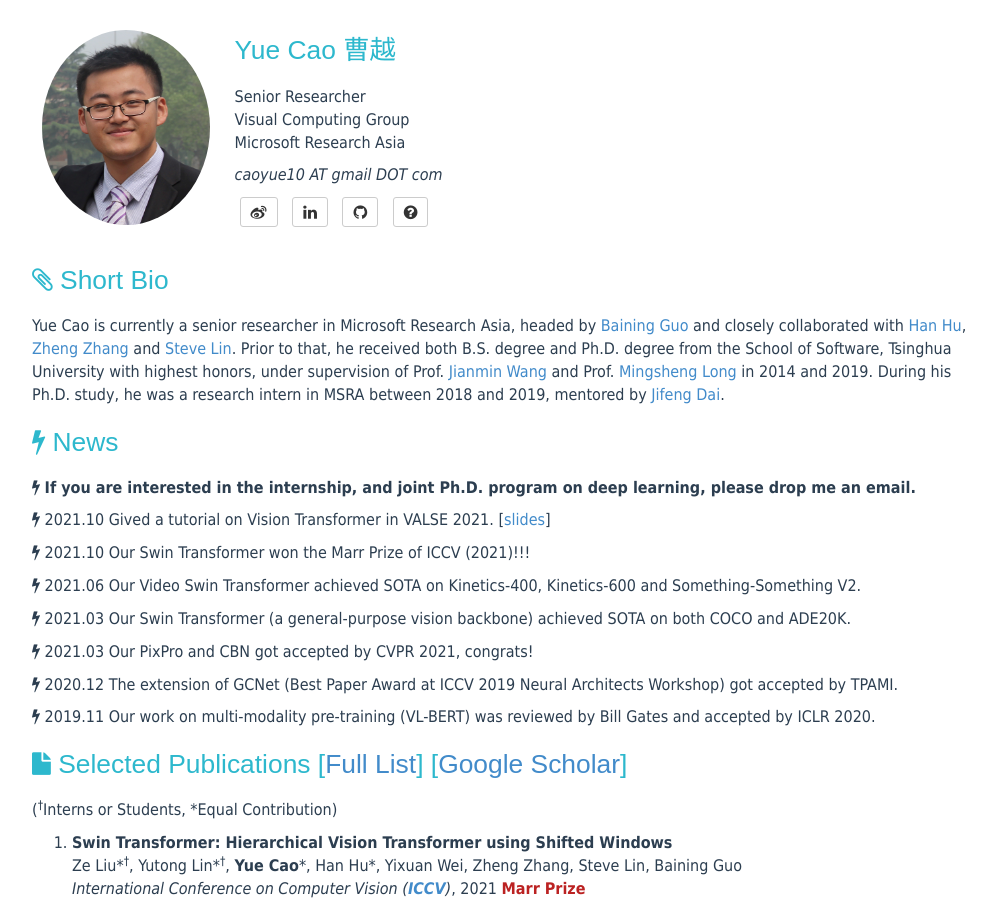
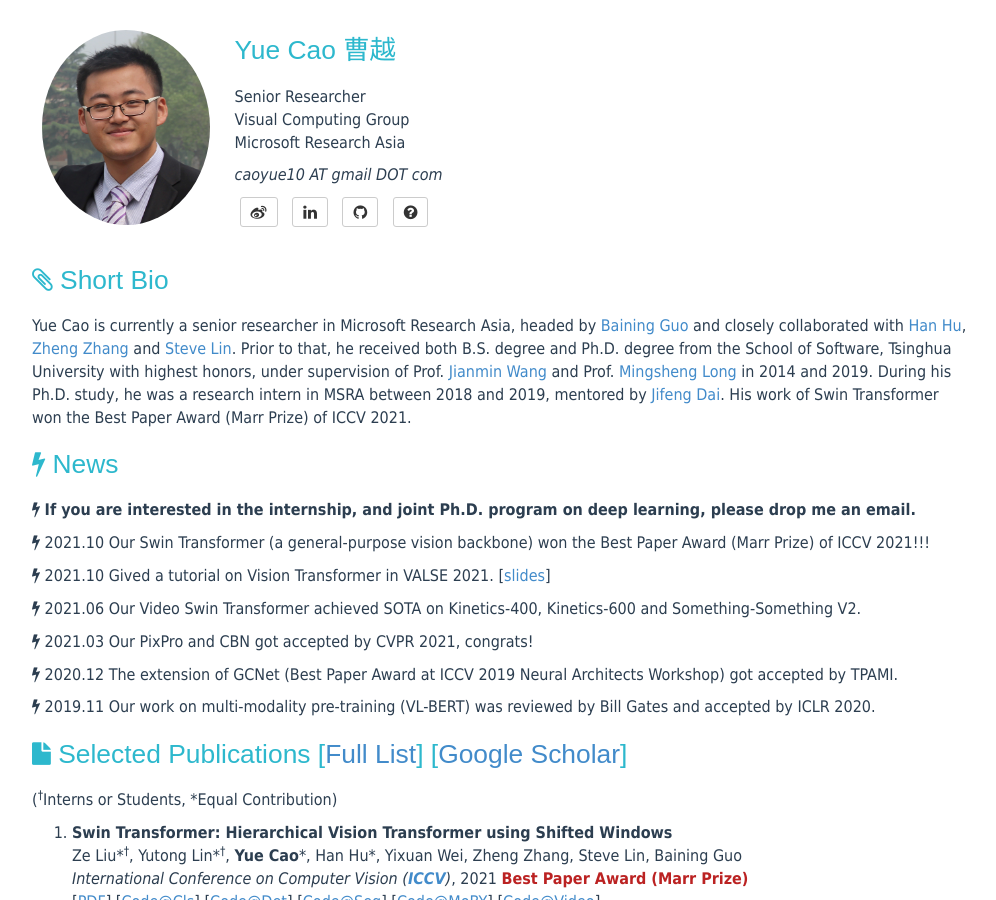
Before and after one commit to caoyue10/caoyue10.github.io, a Jekyll site: the page built from index.html, in a window 1280 px wide and 900 px high. Shown: the whole window, without its empty margins (138-1134 px from the left). Built offline with Jekyll 4.4.1, drawn with Linux system fonts in a browser that asks for light colours; the list of posts is cut into pages by our own code.

Commit message:
Update index.html

```diff
--- a/index.html
+++ b/index.html
@@ -8,7 +8,7 @@
         <h1 margin="0px"><i class="fa fa-paperclip"></i> Short Bio</h1>
     </header>
     <p>
-    Yue Cao is currently a senior researcher in Microsoft Research Asia, headed by <a href="https://www.microsoft.com/en-us/research/people/bainguo/">Baining Guo</a> and closely collaborated with <a href="https://ancientmooner.github.io/">Han Hu</a>, <a href="https://stupidzz.github.io/">Zheng Zhang</a> and <a href="https://www.microsoft.com/en-us/research/people/stevelin/">Steve Lin</a>. Prior to that, he received both B.S. degree and Ph.D. degree from the School of Software, Tsinghua University with highest honors, under supervision of Prof. <a href="http://www.thss.tsinghua.edu.cn/publish/soft/3641/2010/20101214090035662150715/20101214090035662150715_.html">Jianmin Wang</a> and Prof. <a href="http://ise.thss.tsinghua.edu.cn/~mlong/"> Mingsheng Long</a> in 2014 and 2019. During his Ph.D. study, he was a research intern in MSRA between 2018 and 2019, mentored by <a href="https://jifengdai.org/">Jifeng Dai</a>.
+    Yue Cao is currently a senior researcher in Microsoft Research Asia, headed by <a href="https://www.microsoft.com/en-us/research/people/bainguo/">Baining Guo</a> and closely collaborated with <a href="https://ancientmooner.github.io/">Han Hu</a>, <a href="https://stupidzz.github.io/">Zheng Zhang</a> and <a href="https://www.microsoft.com/en-us/research/people/stevelin/">Steve Lin</a>. Prior to that, he received both B.S. degree and Ph.D. degree from the School of Software, Tsinghua University with highest honors, under supervision of Prof. <a href="http://www.thss.tsinghua.edu.cn/publish/soft/3641/2010/20101214090035662150715/20101214090035662150715_.html">Jianmin Wang</a> and Prof. <a href="http://ise.thss.tsinghua.edu.cn/~mlong/"> Mingsheng Long</a> in 2014 and 2019. During his Ph.D. study, he was a research intern in MSRA between 2018 and 2019, mentored by <a href="https://jifengdai.org/">Jifeng Dai</a>. His work of Swin Transformer won the Best Paper Award (Marr Prize) of ICCV 2021.
     </p>
 </div>
 
@@ -23,19 +23,15 @@
     </p>
     <p>
     <i class="fa fa-bolt"></i>
+    2021.10 Our Swin Transformer (a general-purpose vision backbone) won the Best Paper Award (Marr Prize) of ICCV 2021!!!
+    </p>
+    <p>
+    <i class="fa fa-bolt"></i>
     2021.10 Gived a tutorial on Vision Transformer in VALSE 2021. [<a href="doc/valse-2021-transformer.pdf">slides</a>]
     </p>
     <p>
     <i class="fa fa-bolt"></i>
-    2021.10 Our Swin Transformer won the Marr Prize of ICCV (2021)!!!
-    </p>
-    <p>
-    <i class="fa fa-bolt"></i>
     2021.06 Our Video Swin Transformer achieved SOTA on Kinetics-400, Kinetics-600 and Something-Something V2.
-    </p>
-    <p>
-    <i class="fa fa-bolt"></i>
-    2021.03 Our Swin Transformer (a general-purpose vision backbone) achieved SOTA on both COCO and ADE20K.
     </p>
     <p>
     <i class="fa fa-bolt"></i>
@@ -59,7 +55,7 @@
       <li>
 	<p><strong>Swin Transformer: Hierarchical Vision Transformer using Shifted Windows</strong><br>
             Ze Liu*<sup><span>&#8224;</span></sup>, Yutong Lin*<sup><span>&#8224;</span></sup>, <strong>Yue Cao</strong>*, Han Hu*, Yixuan Wei, Zheng Zhang, Steve Lin, Baining Guo<br>
-	    <em>International Conference on Computer Vision (<a href="http://iccv2021.thecvf.com/home"><strong>ICCV</strong></a>)</em>, 2021 <span class="highlight"><strong>Marr Prize</strong></span><br>
+	    <em>International Conference on Computer Vision (<a href="http://iccv2021.thecvf.com/home"><strong>ICCV</strong></a>)</em>, 2021 <span class="highlight"><strong>Best Paper Award (Marr Prize)</strong></span><br>
 		 [<a href="https://arxiv.org/abs/2103.14030">PDF</a>] [<a href="https://github.com/microsoft/Swin-Transformer">Code@Cls</a>] [<a href="https://github.com/SwinTransformer/Swin-Transformer-Object-Detection">Code@Det</a>] [<a href="https://github.com/SwinTransformer/Swin-Transformer-Semantic-Segmentation">Code@Seg</a>] [<a href="https://github.com/SwinTransformer/Transformer-SSL">Code@MoBY</a>]  [<a href="https://github.com/SwinTransformer/Video-Swin-Transformer">Code@Video</a>]
 	</p>
       </li>
```
